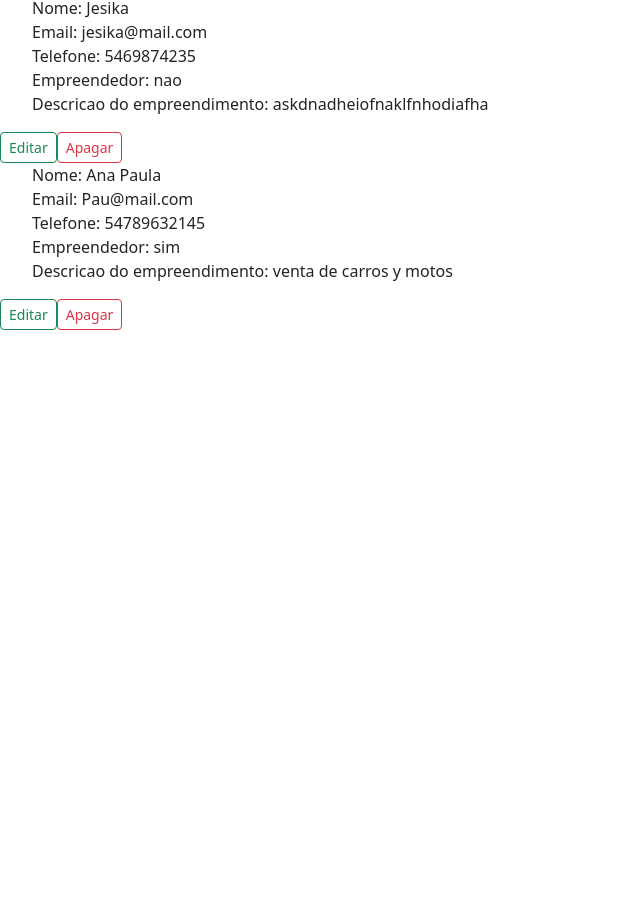
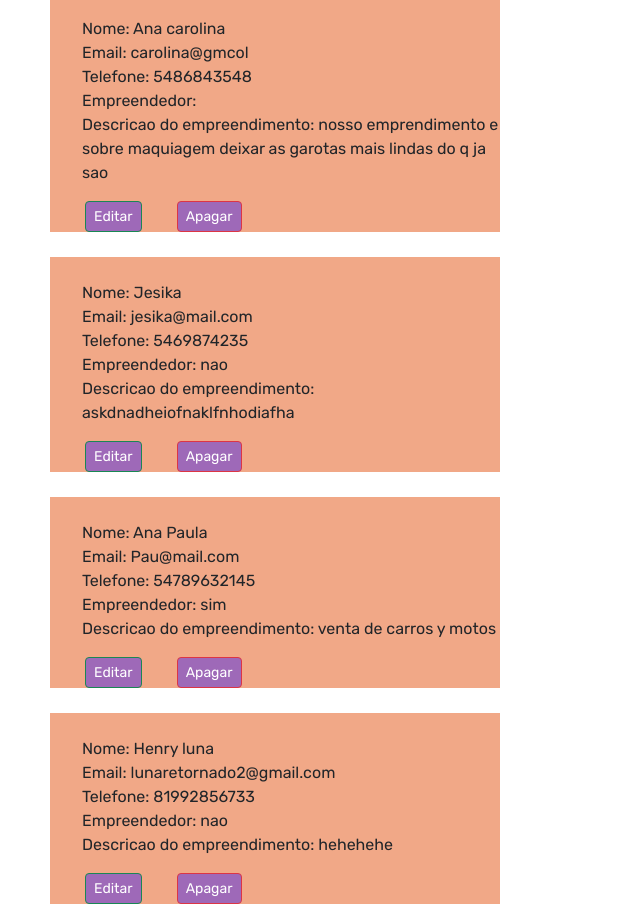
Before and after one commit to hluna23/projetofinal, a React (Create React App) app: page /clientes in a window 1280 px wide. Shown: the part 856-1760 px from the top of the page, without its empty margins (0-640 px from the left). Before the commit the page ends 1186 px from the top, so only its background shows below. Built offline with nearby package versions, Linux system fonts and the light colour scheme; data requests are answered from the project's data file.

Commit message:
mas ajustes

```diff
--- a/db.json
+++ b/db.json
@@ -47,6 +47,14 @@
       "empreendedor": "sim",
       "empreendimento": "venta de carros y motos",
       "id": 12
+    },
+    {
+      "nome": "Henry luna",
+      "telefone": "81992856733",
+      "email": "lunaretornado2@gmail.com",
+      "empreendedor": "nao",
+      "empreendimento": "hehehehe",
+      "id": 13
     }
   ],
   "produtos": [
@@ -72,14 +80,14 @@
       "empreendedor": "Maria "
     },
     {
-      "nomeProduto": "Automoveis",
-      "descricao": "venta de carros y motos",
-      "preco": "R$ 1.000",
-      "categoria": "ventas",
-      "nomeEmpreendedor": "Ana Paula",
-      "contato": "56987412365",
-      "id": 3,
-      "empreendedor": "Carolina"
+      "nomeProduto": "edulingua ",
+      "descricao": "Escola da Lingua Espanhola",
+      "preco": "R$ 100",
+      "categoria": "Cursos de espanhol, online, com professores nativos da lingua ",
+      "nomeEmpreendedor": "Alejandra Delgado",
+      "contato": "81992856733",
+      "id": 4,
+      "empreendedor": "Rua Oeste, casa 857, Arruda, Recife - Pe"
     }
   ],
   "usuarios": [
--- a/src/components/Clientes/Clientes.css
+++ b/src/components/Clientes/Clientes.css
@@ -1,8 +1,29 @@
 .FormuCadastro {
-  display: block;
+  font-family: "Rubik";
+  margin-left: 50px;
+  margin-top: 25px;
+  background-color: #F1A887;
+  width: 450px
+}
 
+.li{
+ display: inline;
+  margin-left: 50px;
+  margin-top: 25px;
+
+    ;
 }
 
 .input{
   display: flex;
 }
+
+.tituloE{
+  font-family: "Rubik";
+  color: #9456B3;
+}
+
+#editar{
+  display: block;
+  margin-left: 65px;
+}
--- a/src/components/Clientes/Clientes.js
+++ b/src/components/Clientes/Clientes.js
@@ -85,11 +85,12 @@ export default function Clientes() {
   return (
     <div>
       <Cabecalho />
-      <h1>Empreendedores cadastrados</h1>
+      <h1 className="tituloE">Empreendedores cadastrados</h1>
 
       {cadastro.map((contato) => {
         return (
-          <div key={contato.id}>
+          <div  className="FormuCadastro">
+            <div key={contato.id} className="li">
               <ul>
                 <li>Nome: {contato.nome}</li>
                 <li>Email: {contato.email}</li>
@@ -124,6 +125,7 @@ export default function Clientes() {
                 </Button>
               </div>
             </div>
+          </div>
         );
       })}
 
@@ -132,7 +134,7 @@ export default function Clientes() {
           <Modal.Title>Editar cadastro</Modal.Title>
         </Modal.Header>
         <Modal.Body>
-          <form className="FormuCadastro">
+          <form id='editar'>
             <div>
               <label>Nome:
                 <input className="input"
--- a/src/components/Home/Home.css
+++ b/src/components/Home/Home.css
@@ -20,7 +20,7 @@
 }
 .Circulo{
 position: relative;
-left: 490px;
+left: 470px;
 }
 
 
@@ -59,6 +59,7 @@ left: 490px;
   border:2px solid #9678d2;
   text-align: center;
   padding: 12px;
+  border-radius: 8px;
 }
 
 
--- a/src/components/Produtos/Produtos.css
+++ b/src/components/Produtos/Produtos.css
@@ -1,10 +1,13 @@
 #comercios{
   display: flex;
+  margin-top: 55px;
+
 }
 .TituloC{
+  margin-top: 50px;
   font-family: 'Rubik';
-  font-weight: bold;
   color: #9456B3;
+  font-size: 40px;
 }
 .loja{
   display: flex;
@@ -17,9 +20,54 @@
   display: block;
   margin-left: 20px;
   background-color: #F1A887;
-  width: 250px;
+  width: 350px;
+  height: 450px;
   padding: 15px;
 }
 ul{
   list-style-type: none;
 }
+
+.botoes-lista{
+  font-family: "Rubik";
+  color: white;
+  background-color: #9e69b8;
+  margin-left: 35px;
+}
+
+
+
+#editar{
+  display: block;
+  margin-left: 65px;
+
+}
+
+span{
+  display: flex;
+  font-family: "Rubik";
+}
+
+.span1{
+ display: inline-flex;
+  margin-left: 15px;
+  font-family: "Rubik";
+}
+
+.ediProd{
+font-family: "rubik";
+}
+
+input{
+  font-family: "Rubik";
+
+}
+
+.boton1{
+  background-color: #9456B3;
+  font-family: "Rubik";
+}
+
+.boton2{
+ background-color: #f8720b;
+}
--- a/src/components/Produtos/Produtos.js
+++ b/src/components/Produtos/Produtos.js
@@ -139,12 +139,13 @@ export default function Produtos() {
         })}
       </div>
 
-      <Modal show={edit} onHide={fecharModalEdit}>
-        <Modal.Header closeButton>
-          <Modal.Title>Editar produto</Modal.Title>
+      <Modal show={edit} onHide={fecharModalEdit} >
+        <Modal.Header closeButton className='ediProd'>
+          <Modal.Title >Editar produto</Modal.Title>
         </Modal.Header>
-        <Modal.Body>
-          <form>
+        <Modal.Body className='ediProd'>
+
+          <form id='editar'>
             <div>
               <span>Nome do Produto: </span>
               <label>
@@ -154,23 +155,23 @@ export default function Produtos() {
                   onChange={(e) => setNomeProduto(e.target.value)}
                   isValid={nomeProduto && !errors.nomeProduto}
                 />
-                <span tooltip>Agora sim?</span>
+                <span className='span1' tooltip>Agora sim?</span>
               </label>
             </div>
-            <div>
+            <div >
               <span>Descrição: </span>
-              <label>
+              <label >
                 <input
                   type="text"
                   defaultValue={descricao}
                   onChange={(e) => setDescricao(e.target.value)}
                   isValid={descricao && !errors.descricao}
                 />
-                <span tooltip>Aqui tambem?</span>
+                <span className='span1' tooltip>Aqui tambem?</span>
               </label>
             </div>
             <div>
-              <span>Preço: </span>
+              <span >Preço: </span>
               <label>
                 <input
                   type="text"
@@ -178,7 +179,7 @@ export default function Produtos() {
                   onChange={(e) => setPreco(e.target.value)}
                   isValid={preco && !errors.preco}
                 />
-                <span tooltip>Trocou foi?</span>
+                <span className='span1' tooltip>Trocou foi?</span>
               </label>
             </div>
             <div>
@@ -190,7 +191,7 @@ export default function Produtos() {
                   onChange={(e) => setCategoria(e.target.value)}
                   isValid={categoria && !errors.categoria}
                 />
-                <span tooltip>Arrasou!!!</span>
+                <span className='span1' tooltip>Arrasou!!!</span>
               </label>
             </div>
             <div>
@@ -202,7 +203,7 @@ export default function Produtos() {
                   onChange={(e) => setEmpreendedor(e.target.value)}
                   isValid={empreendedor && !errors.empreendedor}
                 />
-                <span tooltip>Arrasou!!!</span>
+                <span className='span1' tooltip>Arrasou!!!</span>
               </label>
             </div>
             <div>
@@ -214,12 +215,12 @@ export default function Produtos() {
                   onChange={(e) => setContato(e.target.value)}
                   isValid={contato && !errors.contato}
                 />
-                <span tooltip>Arrasou!!!</span>
+                <span className='span1' tooltip>Arrasou!!!</span>
               </label>
             </div>
           </form>
         </Modal.Body>
-        <Modal.Footer>
+        <Modal.Footer >
           <Button variant="secondary" onClick={fecharModalEdit}>
             Cancelar
           </Button>
@@ -238,10 +239,10 @@ export default function Produtos() {
           <br /> Ao confirmar, o produto selecionado não vai se poder recuperar!!!.
         </Modal.Body>
         <Modal.Footer>
-          <Button variant="secondary" onClick={fecharModal}>
+          <Button className="boton1" variant="secondary" onClick={fecharModal}>
             Cancelar
           </Button>
-          <Button variant="primary" onClick={apagarProduto}>
+          <Button className="boton2" variant="primary" onClick={apagarProduto}>
             Confirmar
           </Button>
         </Modal.Footer>
```
Lines whose indentation alone changed are shown as unchanged.
